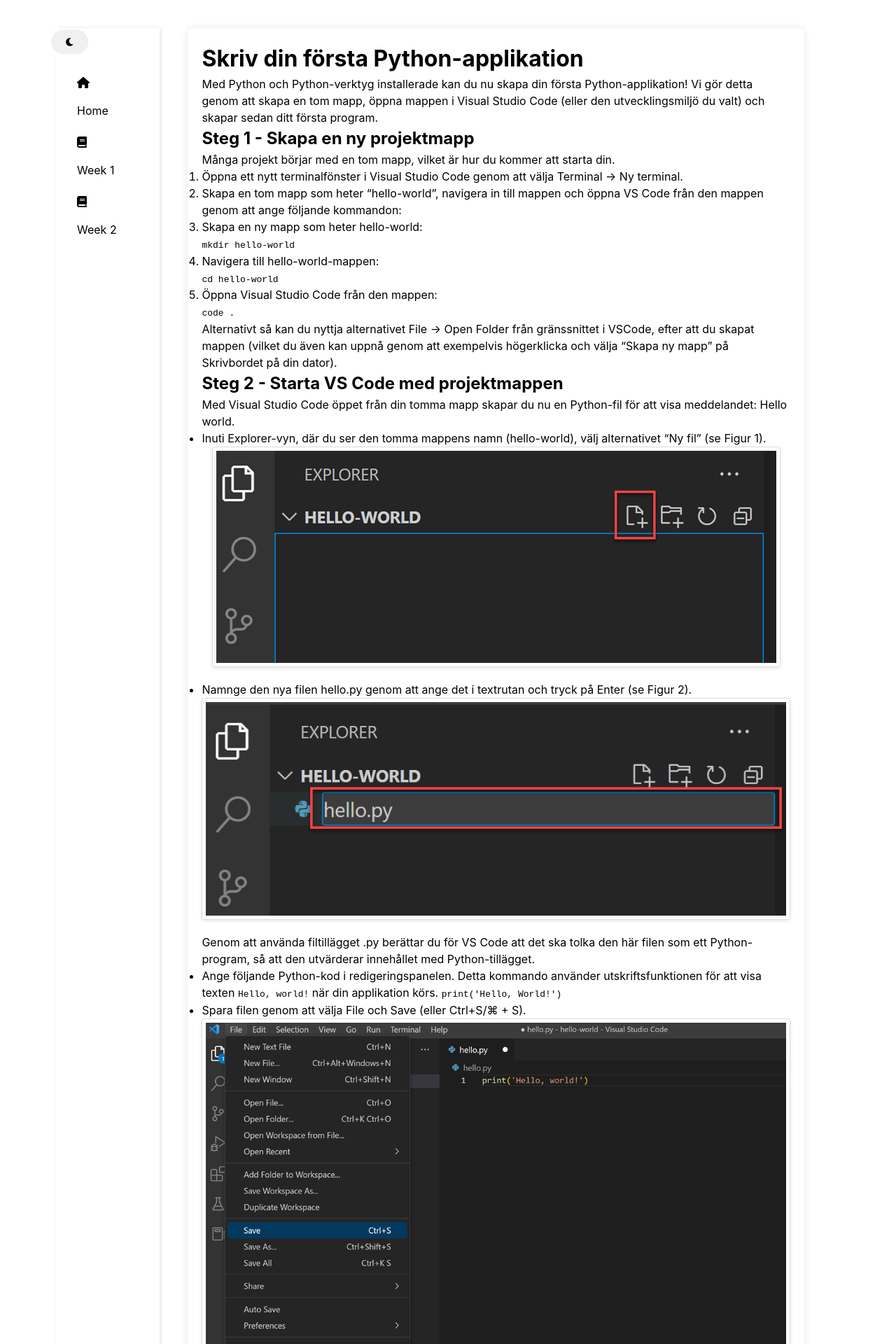
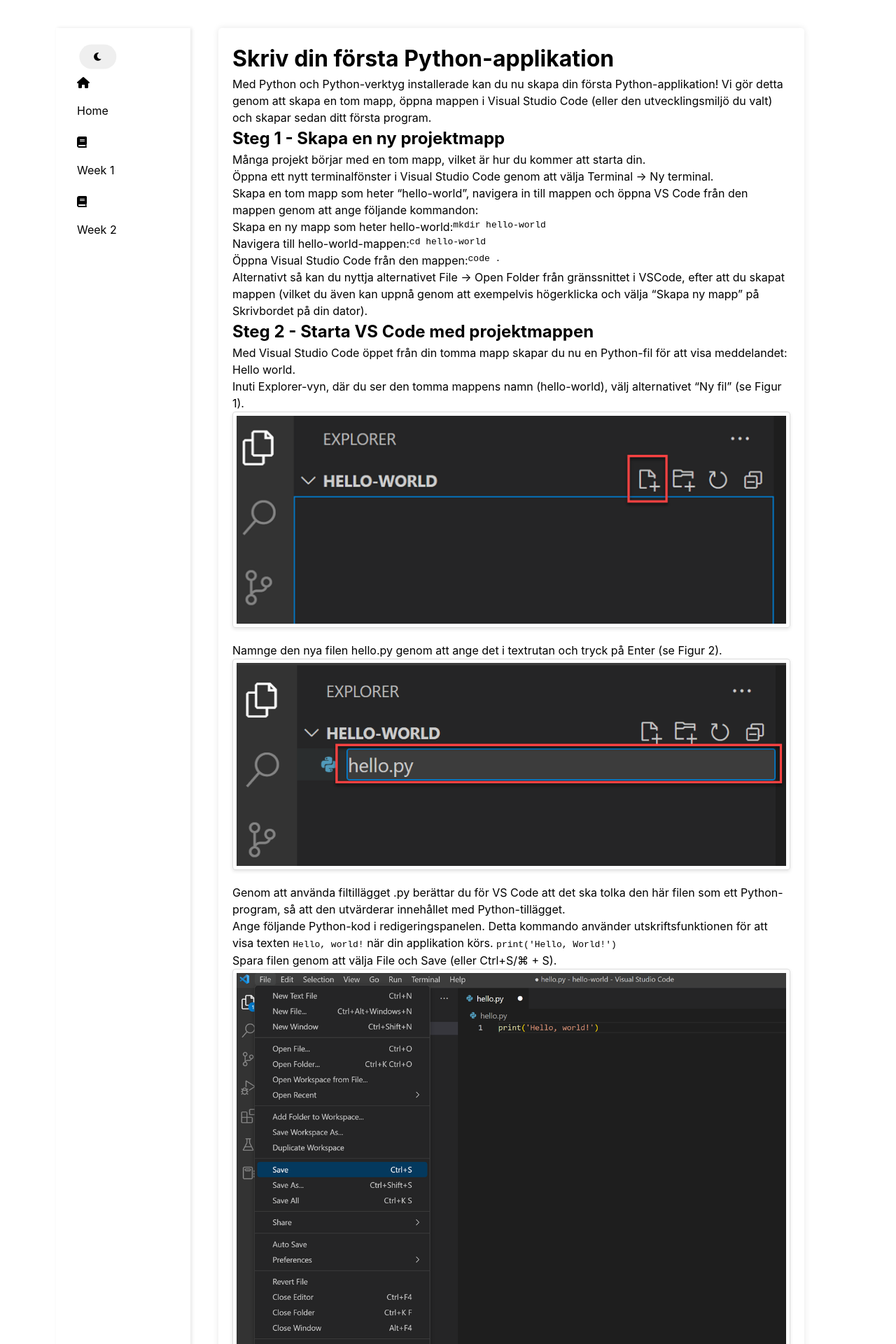
Before and after one commit to noitaloiv/fundamentalPython, a Jekyll site: the page built from week1/first_app.md, in a window 1280 px wide. Shown: the top 1920 px of the page at 70% size. Built offline with Jekyll 4.4.1, drawn with Linux system fonts in a browser that asks for light colours.

Commit message:
Update style.css

```diff
--- a/assets/css/style.css
+++ b/assets/css/style.css
@@ -62,7 +62,7 @@ a {
   color: #000000; /* Same as other text */
 }
 
-.dropdown-content span {
+li, .dropdown, .dropdown-content span {
   display: flex;
 }
 
@@ -77,9 +77,8 @@ pre {
 /* Theme Toggle Button */
 #theme-toggle {
   position: relative;
-  transform: translate(-50%, -50%);
+  transform: translate(25%, 10%);
   cursor: pointer;
-  background-color: #f0f0f0;
   border: none;
   padding: 10px 20px;
   border-radius: 20px;
@@ -201,6 +200,7 @@ footer {
 /* Sidebar styles */
 #sidebar {
     width: 300px;
+    min-width: 15vw;
     padding: 20px;
     box-shadow: 2px 0 5px rgba(0,0,0,0.1); /* Subtle shadow for depth */
     margin: 20px;
@@ -235,12 +235,6 @@ main {
     #sidebar {
         width: 100%; /* Full width sidebar on smaller screens */
         box-shadow: none; /* Remove shadow on smaller screens */
-    }
-    .sidemenu {
-      width: 100px; /* Smaller width with icons only */
-    }
-    .sidemenu label {
-      display: none; /* Hide text labels */
     }
 }
 
```
